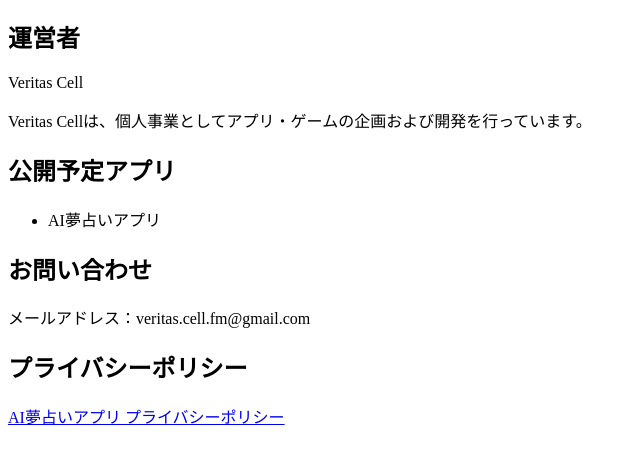
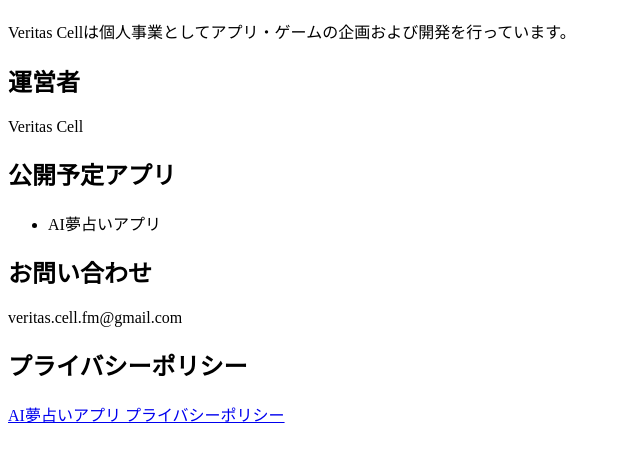
Before and after one commit to veritascellfm-web/veritas.cell.fmweb, a plain HTML site: page index.html in a window 1280 px wide. Shown: the part 61-524 px from the top of the page, without its empty margins (0-640 px from the left). Drawn offline with Linux system fonts and the light colour scheme.

Commit message:
Update index.html

```diff
--- a/index.html
+++ b/index.html
@@ -9,26 +9,25 @@
 <body>
 
 <h1>Veritas Cell</h1>
+
+<p>
+Veritas Cellは個人事業としてアプリ・ゲームの企画および開発を行っています。
+</p>
+
 <h2>運営者</h2>
 <p>Veritas Cell</p>
-<p>
-Veritas Cellは、個人事業としてアプリ・ゲームの企画および開発を行っています。
-</p>
 
 <h2>公開予定アプリ</h2>
-
 <ul>
 <li>AI夢占いアプリ</li>
 </ul>
 
 <h2>お問い合わせ</h2>
-
 <p>
-メールアドレス：veritas.cell.fm@gmail.com
+veritas.cell.fm@gmail.com
 </p>
 
 <h2>プライバシーポリシー</h2>
-
 <p>
 <a href="https://sites.google.com/view/ginga-no-keiji-policy/%E3%83%9B%E3%83%BC%E3%83%A0">
 AI夢占いアプリ プライバシーポリシー
@@ -37,3 +36,5 @@
 
 </body>
 </html>
+</body>
+</html>
```
